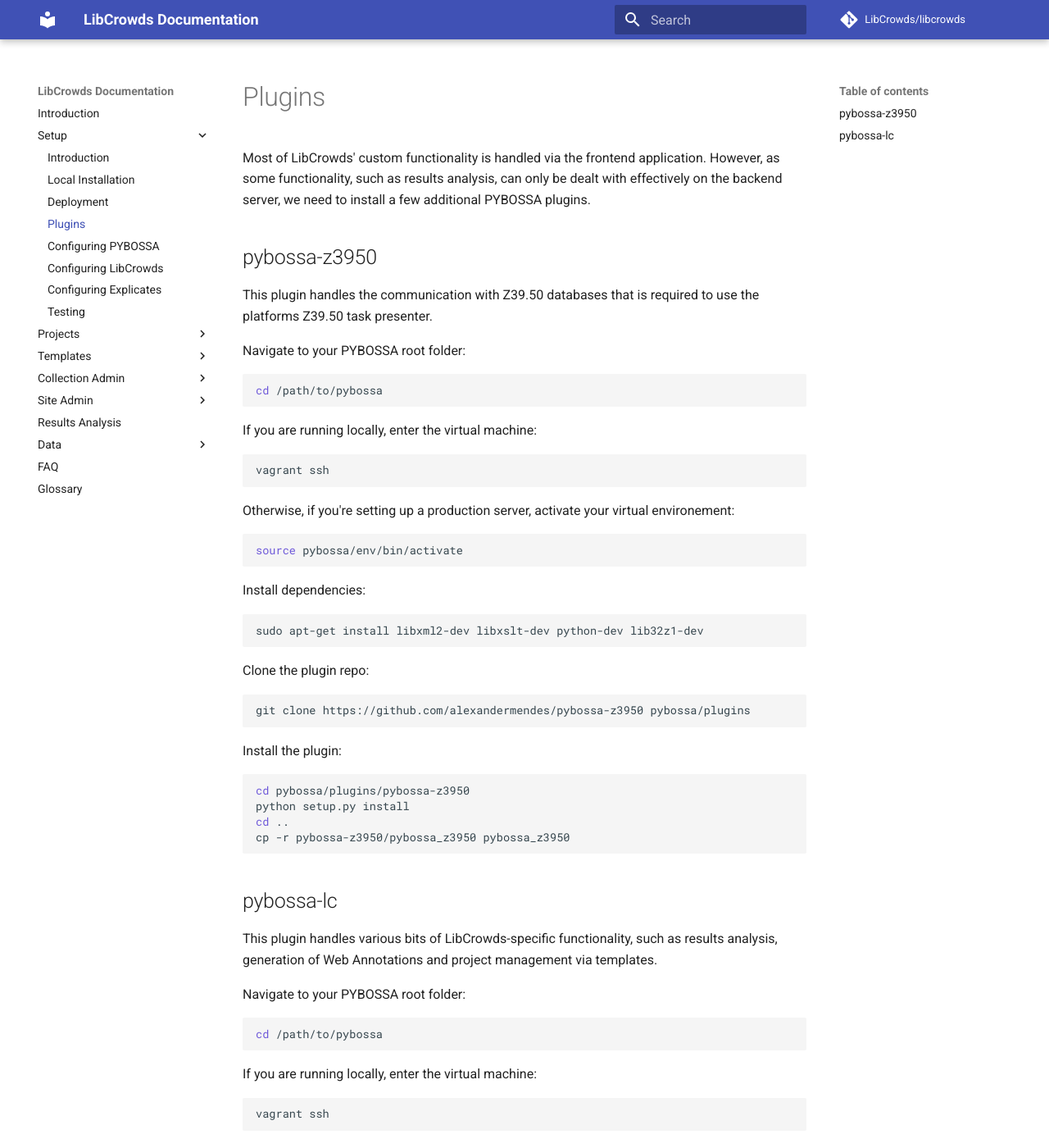
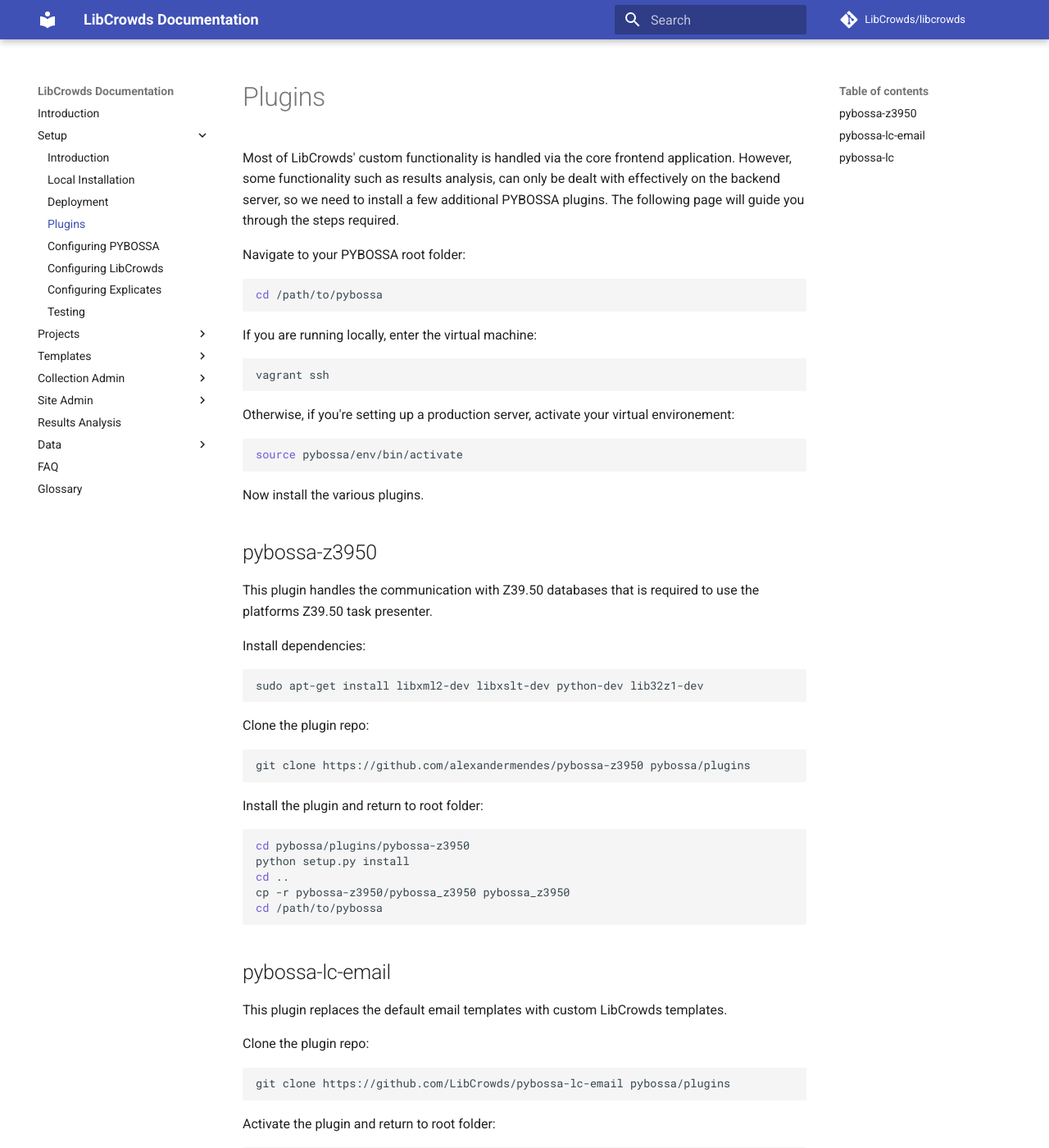
Before and after one commit to LibCrowds/docs, an MkDocs documentation site: the page built from docs/setup/plugins.md, in a window 1280 px wide and 1400 px high. Shown: the whole window at 82% size. Built offline with MkDocs 1.6.1 and Material for MkDocs 9.7.7, drawn with Linux system fonts in a browser that asks for light colours; comment, search, counter and statistics services are not loaded; old or Windows-style settings are respelled for this version of MkDocs; some of the changed text lies outside the part shown.

Commit message:
Update plugins page

````diff
--- a/docs/setup/plugins.md
+++ b/docs/setup/plugins.md
@@ -1,12 +1,8 @@
-Most of LibCrowds' custom functionality is handled via the frontend
-application. However, as some functionality, such as results analysis, can
-only  be dealt with effectively on the backend server, we need to install a
-few additional PYBOSSA plugins.
-
-## pybossa-z3950
-
-This plugin handles the communication with Z39.50 databases that is required
-to use the platforms Z39.50 task presenter.
+Most of LibCrowds' custom functionality is handled via the core frontend
+application. However, some functionality such as results analysis, can
+only be dealt with effectively on the backend server, so we need to install a
+few additional PYBOSSA plugins. The following page will guide you through the
+steps required.
 
 Navigate to your PYBOSSA root folder:
 
@@ -27,6 +23,13 @@
 source pybossa/env/bin/activate
 ```
 
+Now install the various plugins.
+
+## pybossa-z3950
+
+This plugin handles the communication with Z39.50 databases that is required
+to use the platforms Z39.50 task presenter.
+
 Install dependencies:
 
 ```bash
@@ -39,40 +42,40 @@
 git clone https://github.com/alexandermendes/pybossa-z3950 pybossa/plugins
 ```
 
-Install the plugin:
+Install the plugin and return to root folder:
 
 ```bash
 cd pybossa/plugins/pybossa-z3950
 python setup.py install
 cd ..
 cp -r pybossa-z3950/pybossa_z3950 pybossa_z3950
+cd /path/to/pybossa
 ```
 
+## pybossa-lc-email
+
+This plugin replaces the default email templates with custom LibCrowds
+templates.
+
+Clone the plugin repo:
+
+```bash
+git clone https://github.com/LibCrowds/pybossa-lc-email pybossa/plugins
+```
+
+Activate the plugin and return to root folder:
+
+```bash
+cd pybossa/plugins
+cp -r pybossa-lc-email/pybossa_lc_email pybossa_lc_email
+cd /path/to/pybossa
+```
 
 ## pybossa-lc
 
 This plugin handles various bits of LibCrowds-specific functionality, such as
 results analysis, generation of Web Annotations and project management via
 templates.
-
-Navigate to your PYBOSSA root folder:
-
-```bash
-cd /path/to/pybossa
-```
-
-If you are running locally, enter the virtual machine:
-
-```bash
-vagrant ssh
-```
-
-Otherwise, if you're setting up a production server, activate your virtual
-environement:
-
-```bash
-source pybossa/env/bin/activate
-```
 
 Clone the plugin repo:
 
````
